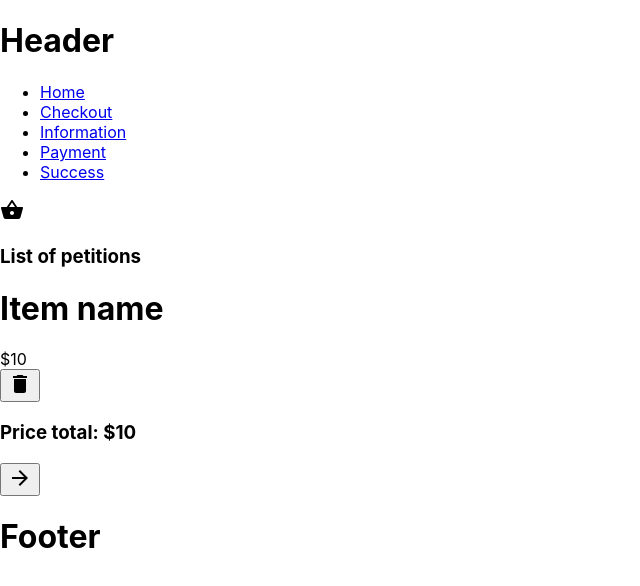
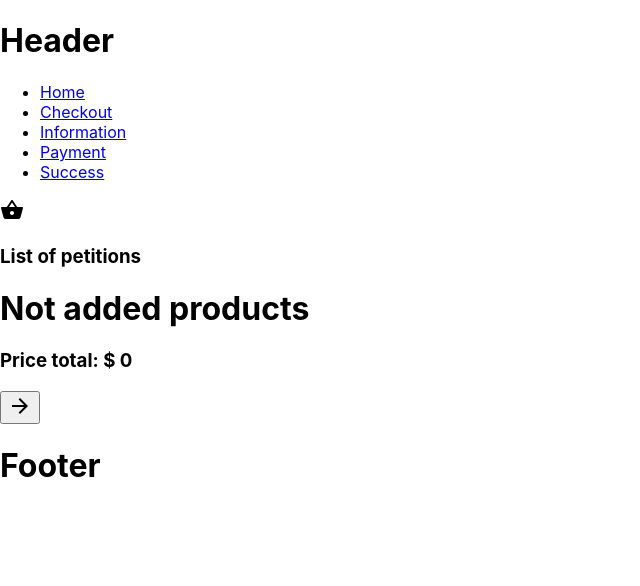
Before and after one commit to elizabethriver/react-store, a React (Create React App) app: page /checkout in a window 1280 px wide. Shown: the top 586 px of the page, without its empty margins (0-640 px from the left). Built offline with nearby package versions, Linux system fonts and the light colour scheme.

Commit message:
a;adir listade pedidos

```diff
--- a/src/components/Checkout.jsx
+++ b/src/components/Checkout.jsx
@@ -1,25 +1,53 @@
-import React from 'react';
+import React, { useContext } from 'react';
 import { Link } from 'react-router-dom';
 import DeleteIcon from '@material-ui/icons/Delete';
 import ArrowForwardIcon from '@material-ui/icons/ArrowForward';
+import AppConttext from '../Context/AppConttext';
 
-const Checkout = () => (
-  <div>
+const Checkout = () => {
+  const {
+    state: { cart },
+    deleteItemProduct,
+  } = useContext(AppConttext);
+  console.log({ cart });
+  const removeItem = (product) => {
+    deleteItemProduct(product);
+  };
+  const handdleSumTotal = () => {
+    // Esto es para transformar un array en su valor total
+    const reducer = (accumulator, currentValue) => accumulator + currentValue.price;
+    const cartSum = cart.reduce(reducer, 0);
+    console.log(cartSum, 'aqui');
+    return cartSum;
+  };
+  return (
     <div>
       <h3>List of petitions</h3>
-      <h1>Item name</h1>
-      <span>$10</span>
-    </div>
-    <button type="button">
+      {cart.length !== 0 ? <h1>List of card</h1> : <h1>Not added products</h1>}
+      {cart.map((item) => (
+        <div className="Main" key={item.id}>
+          <h1>{item.title}</h1>
+          <span>${item.price}</span>
+          <button
+            type="button"
+            onClick={() => {
+              removeItem(item);
+            }}
+          >
             <DeleteIcon />
           </button>
+        </div>
+      ))}
       <div>
-      <h3>Price total: $10</h3>
+        <h3>{`Price total: $ ${handdleSumTotal()}`}</h3>
         <Link to="/checkout/information">
-        <button type="button" label="text"><ArrowForwardIcon /></button>
+          <button type="button" label="text">
+            <ArrowForwardIcon />
+          </button>
         </Link>
       </div>
     </div>
   );
+};
 
 export default Checkout;
--- a/src/hooks/useInitialState.js
+++ b/src/hooks/useInitialState.js
@@ -2,6 +2,7 @@
 import { useState } from 'react';
 import initialState from '../initialState';
 
+console.log(initialState);
 const useInitialState = () => {
   const [state, setState] = useState(initialState);
   const addToCart = (payload) => {
```
Lines whose indentation alone changed are shown as unchanged.
